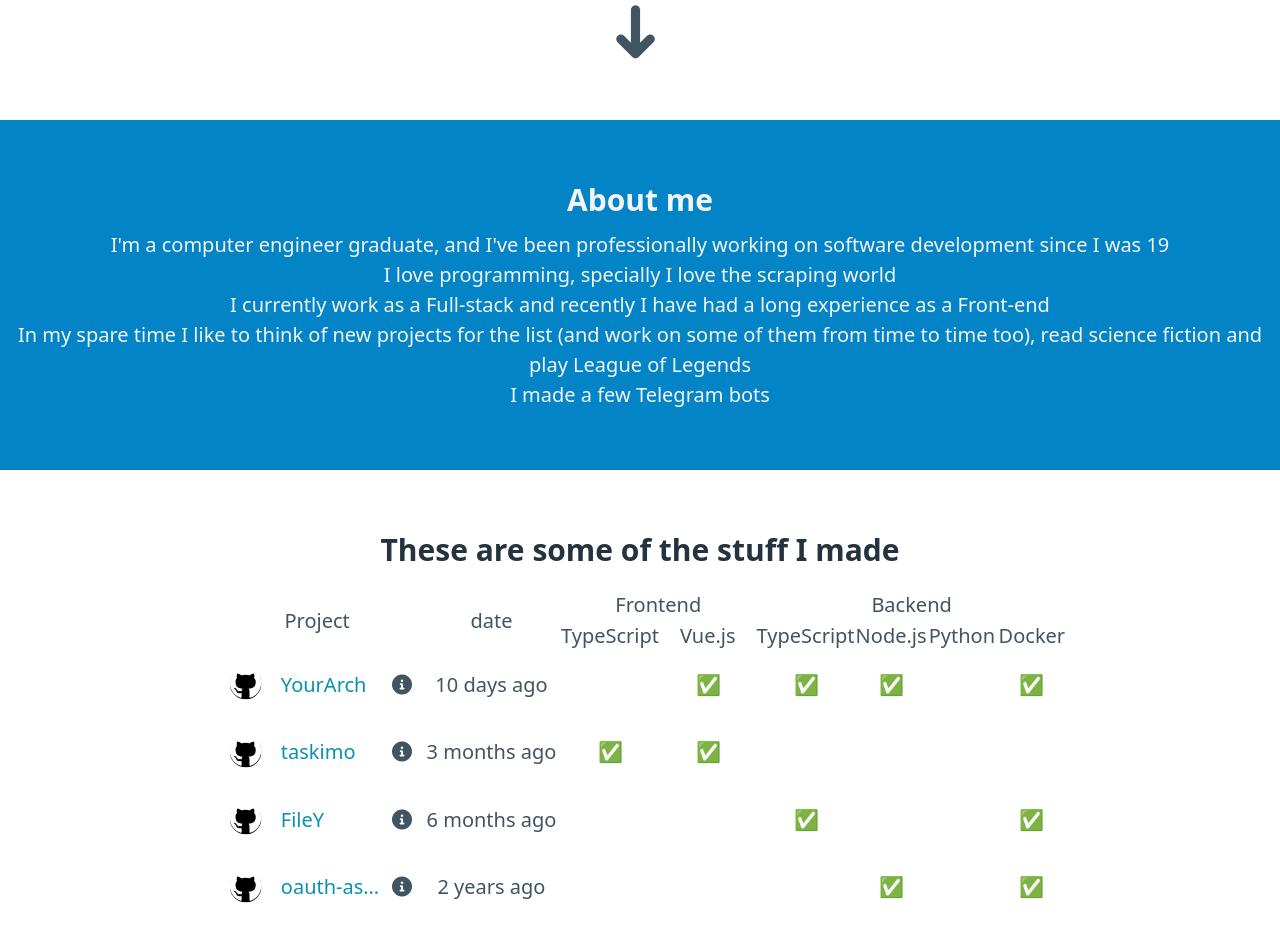
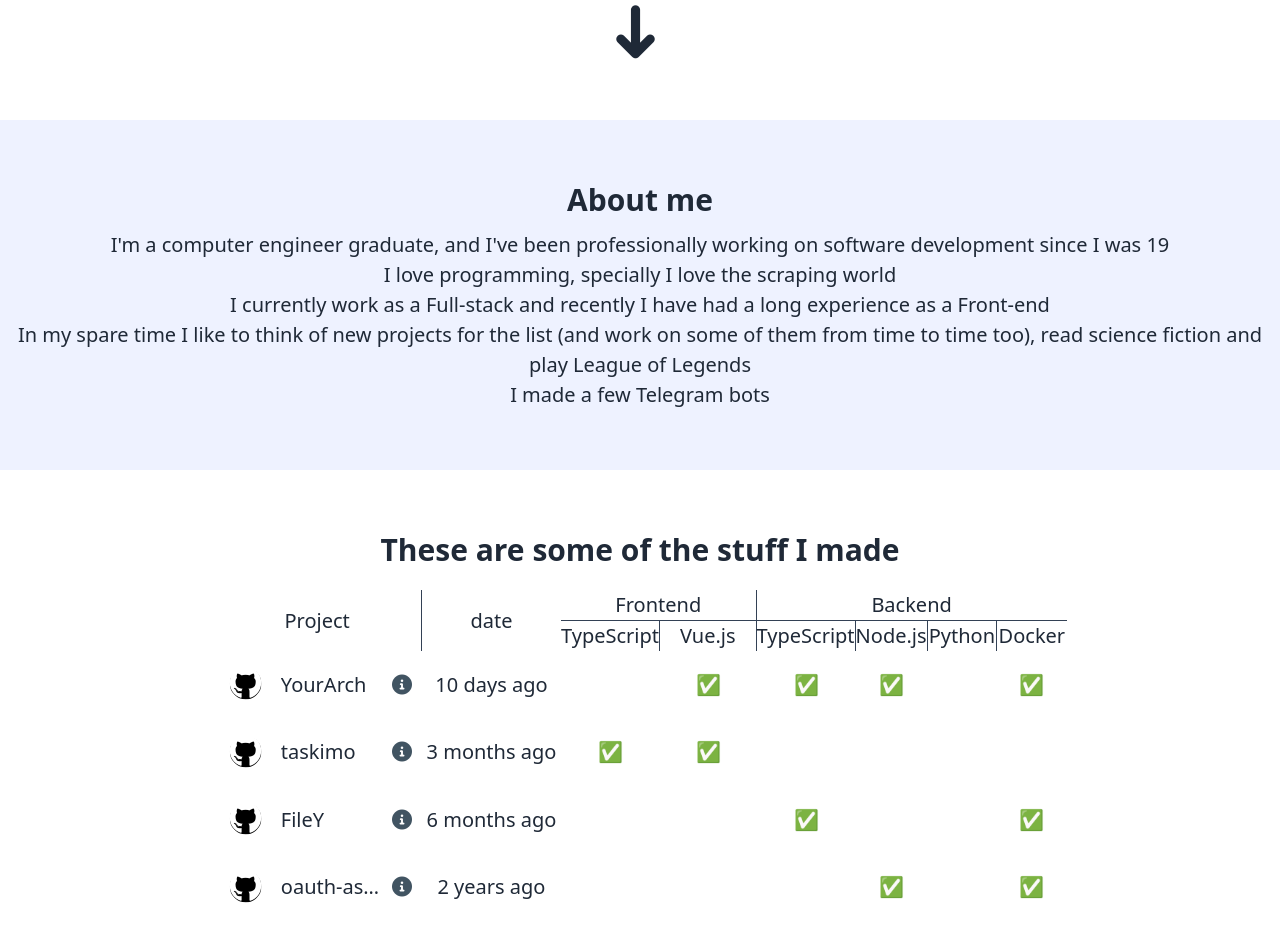
Before and after one commit to victor141516/CV, a Vue app: page / in a window 1280 px wide. Shown: the part 680-1621 px from the top of the page. Built offline with nearby package versions, Linux system fonts and the light colour scheme.

Commit message:
fix dark/light colors

```diff
--- a/src/App.vue
+++ b/src/App.vue
@@ -6,8 +6,8 @@ import Work from './sections/Work.vue'
 </script>
 
 <template>
-  <Head></Head>
-  <AboutMe class="bg-sky-600"></AboutMe>
-  <StuffMade></StuffMade>
-  <Work class="bg-sky-600"></Work>
+  <Head class="vi-bg-odd"></Head>
+  <AboutMe class="vi-bg-even"></AboutMe>
+  <StuffMade class="vi-bg-odd"></StuffMade>
+  <Work class="vi-bg-even"></Work>
 </template>
--- a/src/components/StuffMadeDesktop.vue
+++ b/src/components/StuffMadeDesktop.vue
@@ -1,11 +1,11 @@
 <script setup lang="ts">
 import { DateTime } from 'luxon'
-import { ref } from 'vue'
+import { computed, ref } from 'vue'
 import { useI18n } from 'vue-i18n'
-import { Repos } from '../sections/StuffMade.vue'
+import { Repo } from '../sections/StuffMade.vue'
 
 const props = defineProps<{
-  repos: Repos
+  repos: Repo[]
   features: Record<string, number>
 }>()
 const repos = props.repos
@@ -27,9 +27,21 @@ const formatDate = (ts: number) => {
   })
 }
 
+const reposByTier = computed(() =>
+  repos.reduce((acc, e) => {
+    if (!acc[e.tier]) acc[e.tier] = []
+    acc[e.tier].push(e)
+    return acc
+  }, [] as Repo[][]),
+)
+console.log(reposByTier.value)
+
 const showingTier = ref(1)
 const showMoreTier = () => (showingTier.value += 1)
 const descriptionIndexToShow = ref<number | null>(null)
+function calculateFullListIndex(tier: number, index: number) {
+  return reposByTier.value.filter((_, i) => i < tier).flat().length + index
+}
 </script>
 
 <template>
@@ -37,26 +49,27 @@ const descriptionIndexToShow = ref<number | null>(null)
     <h2 class="text-2xl font-bold">{{ t('home.stuffMade.title') }}</h2>
 
     <div class="mt-4 grid grid-cols-[3fr_2fr_repeat(6,1fr)] xl:w-2/3">
-      <span class="flex items-center justify-center row-span-2 border-r border-white">{{
+      <span class="flex items-center justify-center row-span-2 border-r border-slate-700 dark:border-white">{{
         t('home.stuffMade.project')
       }}</span>
       <span class="flex items-center justify-center row-span-2">{{ t('home.stuffMade.date') }}</span>
-      <span class="flex items-center justify-center col-span-2 border-b border-r border-white">Frontend</span>
-      <span class="flex items-center justify-center col-span-4 border-b border-white">Backend</span>
-      <span class="flex items-center justify-center col-start-3 border-r border-white">TypeScript</span>
-      <span class="flex items-center justify-center border-r border-white px-4">Vue.js</span>
-      <span class="flex items-center justify-center border-r border-white">TypeScript</span>
-      <span class="flex items-center justify-center border-r border-white">Node.js</span>
-      <span class="flex items-center justify-center border-r border-white">Python</span>
+      <span class="flex items-center justify-center col-span-2 border-b border-r border-slate-700 dark:border-white"
+        >Frontend</span
+      >
+      <span class="flex items-center justify-center col-span-4 border-b border-slate-700 dark:border-white"
+        >Backend</span
+      >
+      <span class="flex items-center justify-center col-start-3 border-r border-slate-700 dark:border-white"
+        >TypeScript</span
+      >
+      <span class="flex items-center justify-center border-r border-slate-700 dark:border-white px-4">Vue.js</span>
+      <span class="flex items-center justify-center border-r border-slate-700 dark:border-white">TypeScript</span>
+      <span class="flex items-center justify-center border-r border-slate-700 dark:border-white">Node.js</span>
+      <span class="flex items-center justify-center border-r border-slate-700 dark:border-white">Python</span>
       <span class="flex items-center justify-center">Docker</span>
 
-      <template v-for="tierLoop in 3">
-        <template
-          v-for="({ name, url, date, features }, index) in repos.filter(
-            (e) => e.tier === tierLoop && tierLoop <= showingTier,
-          )"
-          class="flex flex-col"
-        >
+      <template v-for="(tierGroup, tier) in reposByTier">
+        <template v-if="tier <= showingTier" v-for="({ name, url, date, features }, index) in tierGroup">
           <div class="col-start-1 flex items-center">
             <a class="flex-1 flex items-center justify-center" target="_blank" :href="url">
               <div class="rounded-social-buttons scale-50">
@@ -67,13 +80,16 @@ const descriptionIndexToShow = ref<number | null>(null)
               <span class="w-0 flex-1 whitespace-nowrap overflow-hidden text-ellipsis">{{ name }}</span>
             </a>
             <div
-              @mouseover="descriptionIndexToShow = index"
+              @mouseover="descriptionIndexToShow = calculateFullListIndex(tier, index)"
               @mouseleave="descriptionIndexToShow = null"
               class="relative"
             >
               <i class="px-2 fas fa-info-circle cursor-pointer"></i>
-              <div class="pl-2 absolute top-[-150%] left-[100%]" v-if="descriptionIndexToShow === index">
-                <div class="p-2 bg-slate-400 rounded-md shadow-lg shadow-slate-800 w-64">
+              <div
+                class="pl-2 absolute top-[-150%] left-[100%]"
+                v-if="descriptionIndexToShow === calculateFullListIndex(tier, index)"
+              >
+                <div class="p-2 bg-slate-200 dark:bg-slate-400 rounded-md shadow-lg shadow-slate-400 w-64">
                   <p class="text-gray-900" v-html="t(`home.stuffMade.descriptions.${name}`)"></p>
                 </div>
               </div>
--- a/src/components/StuffMadeMobile.vue
+++ b/src/components/StuffMadeMobile.vue
@@ -1,10 +1,10 @@
 <script setup lang="ts">
 import { DateTime } from 'luxon'
 import { useI18n } from 'vue-i18n'
-import { Repos } from '../sections/StuffMade.vue'
+import { Repo } from '../sections/StuffMade.vue'
 
 const props = defineProps<{
-  repos: Repos
+  repos: Repo[]
   features: Record<string, number>
 }>()
 const FEATURES = props.features
@@ -56,9 +56,11 @@ const { t } = useI18n()
         <div class="pt-4 flex flex-col h-full">
           <p v-html="t(`home.stuffMade.descriptions.${repo.name}`)"></p>
           <div class="flex pb-4 mt-auto ml-auto">
-            <span class="bg-slate-600 rounded-sm px-1 text-sm mx-1" v-for="feature in repo.features">{{
-              featureNames[feature]
-            }}</span>
+            <span
+              class="bg-gray-200 dark:bg-slate-600 rounded-sm px-1 py-px text-sm mx-1"
+              v-for="feature in repo.features"
+              >{{ featureNames[feature] }}</span
+            >
           </div>
         </div>
       </article>
--- a/src/components/TimelinePeriod.vue
+++ b/src/components/TimelinePeriod.vue
@@ -110,8 +110,8 @@ const columnWidthPx = computed(() => `${columnWidth.value}${columnWidth.value ==
         <span
           class="w-0 ml-4 whitespace-nowrap justify-self-start transition-all"
           :class="{
-            'text-xs text-gray-400': !isExpanded,
-            'text-lg text-gray-200': isExpanded,
+            'text-xs text-gray-300 dark:text-gray-400': !isExpanded,
+            'text-lg text-gray-500 dark:text-gray-200': isExpanded,
           }"
           style="writing-mode: vertical-lr"
           >{{ period.name }}</span
--- a/src/index.css
+++ /dev/null
@@ -1,7 +0,0 @@
-@tailwind base;
-@tailwind components;
-@tailwind utilities;
-
-a {
-  @apply text-cyan-600;
-}
--- /dev/null
+++ b/src/index.scss
@@ -0,0 +1,28 @@
+@tailwind base;
+@tailwind components;
+@tailwind utilities;
+
+a {
+  @apply text-sky-600 dark:text-cyan-600;
+}
+
+.vi-bg-odd {
+  @media (prefers-color-scheme: dark) {
+    background-color: var(--background-color);
+  }
+
+  @apply bg-white;
+}
+
+.vi-bg-even {
+  @apply bg-indigo-50 dark:bg-sky-600;
+}
+
+h1,
+h2,
+h3,
+h4,
+p,
+span {
+  @apply text-gray-800 dark:text-gray-200;
+}
--- a/src/main.ts
+++ b/src/main.ts
@@ -2,7 +2,7 @@ import { createApp } from 'vue'
 import { createI18n } from 'vue-i18n'
 import '@picocss/pico/css/pico.classless.min.css'
 
-import './index.css'
+import './index.scss'
 import App from './App.vue'
 import { texts, preferredLanguage } from './i18n'
 
--- a/src/sections/AboutMe.vue
+++ b/src/sections/AboutMe.vue
@@ -8,9 +8,9 @@ const lines = computed(() => new Array(5).fill(null).map((_, i) => t(`home.about
 
 <template>
   <div class="py-12 flex flex-col items-center justify-center">
-    <h2 class="text-2xl font-bold !text-gray-100">{{ t('home.aboutMe.title') }}</h2>
+    <h2 class="text-2xl font-bold">{{ t('home.aboutMe.title') }}</h2>
     <div class="mt-2 text-center">
-      <p class="!text-gray-100" v-for="line in lines">{{ line }}</p>
+      <p v-for="line in lines">{{ line }}</p>
     </div>
   </div>
 </template>
--- a/src/sections/Head.vue
+++ b/src/sections/Head.vue
@@ -5,7 +5,11 @@ import { height } from '../utils/screen'
 </script>
 
 <template>
-  <div class="flex flex-col w-11/12 md:w-3/4 2xl:w-1/2 mx-auto" :style="`height: ${height ? height + 'px' : '100vh'}`">
+  <div class="w-full">
+    <div
+      class="flex flex-col w-11/12 md:w-3/4 2xl:w-1/2 mx-auto"
+      :style="`height: ${height ? height + 'px' : '100vh'}`"
+    >
       <Lang class="ml-auto px-2"></Lang>
       <div class="flex-1 flex justify-center pb-[10%]">
         <Me class="my-auto"></Me>
@@ -14,4 +18,5 @@ import { height } from '../utils/screen'
         <span>➜</span>
       </div>
     </div>
+  </div>
 </template>
--- a/src/sections/StuffMade.vue
+++ b/src/sections/StuffMade.vue
@@ -11,13 +11,13 @@ const FEATURES = {
   Docker: 6,
 }
 
-export type Repos = {
+export type Repo = {
   name: string
   url: string
   date: number
   features: number[]
   tier: number
-}[]
+}
 
 const repos = [
   {
@@ -166,10 +166,12 @@ const repos = [
   } else {
     return b.date - a.date
   }
-}) as Repos
+}) as Repo[]
 </script>
 
 <template>
-  <StuffMadeDesktop :repos="repos" :features="FEATURES" class="hidden md:flex"></StuffMadeDesktop>
-  <StuffMadeMobile :repos="repos" :features="FEATURES" class="flex md:hidden"></StuffMadeMobile>
+  <div>
+    <StuffMadeDesktop :repos="repos" :features="FEATURES" class="hidden md:flex"></StuffMadeDesktop>
+    <StuffMadeMobile :repos="repos" :features="FEATURES" class="flex md:hidden"></StuffMadeMobile>
+  </div>
 </template>
```
Lines whose indentation alone changed are shown as unchanged.
